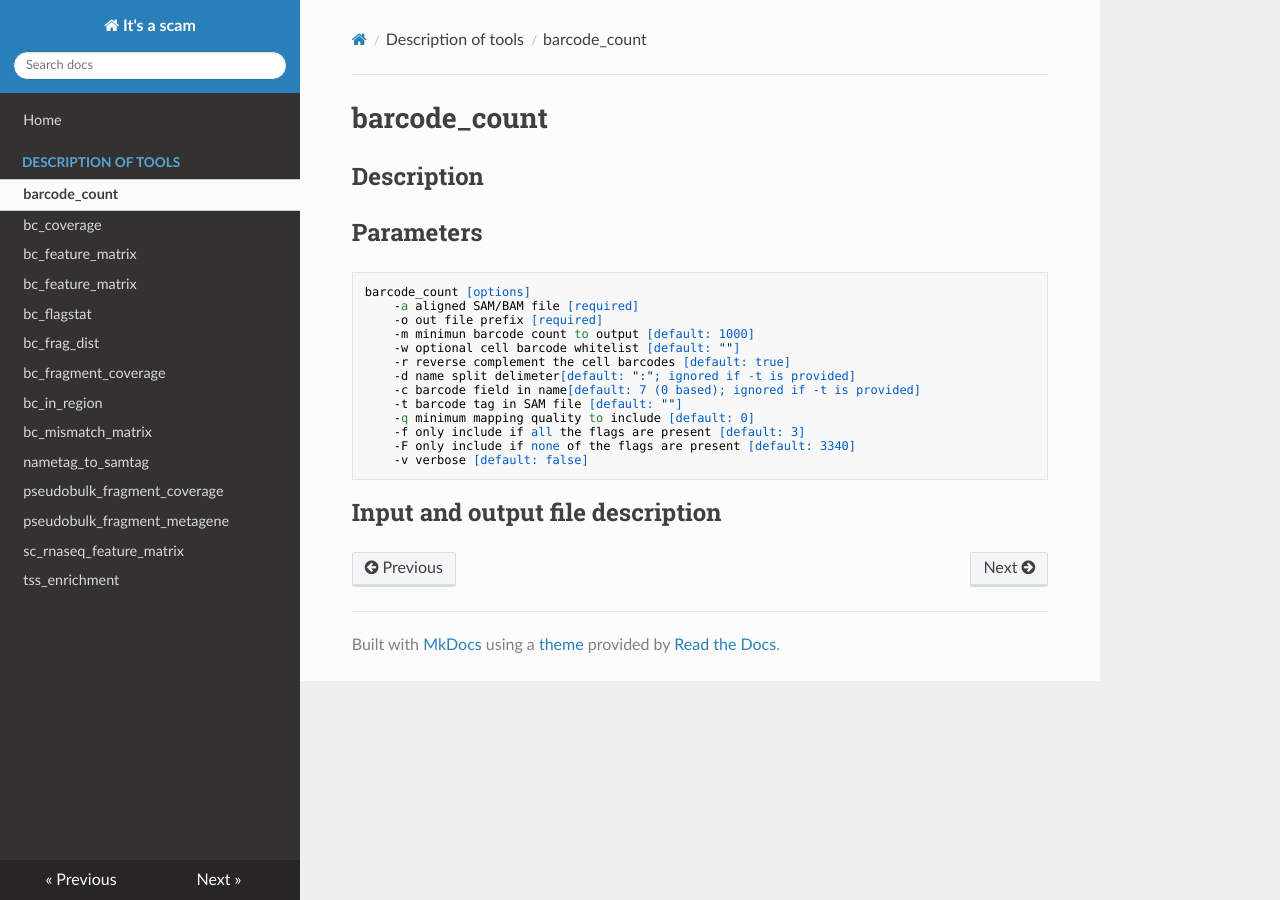
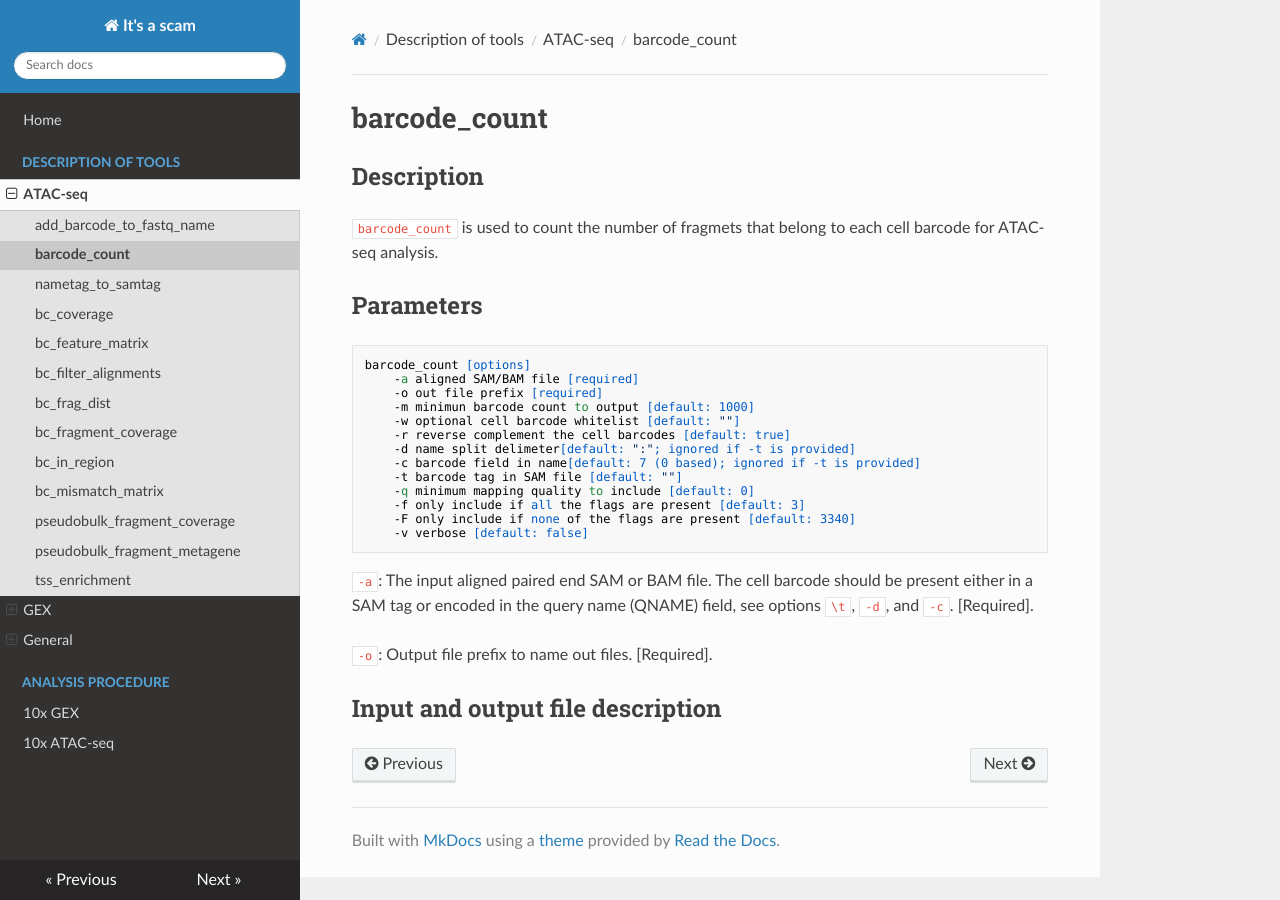
Before and after one commit to rishvanth-kp/its_a_scam, an MkDocs documentation site: the page built from doc/content/barcode_count.md, in a window 1280 px wide. Built offline with MkDocs 1.6.1, drawn with Linux system fonts in a browser that asks for light colours; nearby versions of some CDN libraries.

Commit message:
updated documentation

````diff
--- a/doc/content/barcode_count.md
+++ b/doc/content/barcode_count.md
@@ -2,6 +2,8 @@
 
 
 ## Description
+`barcode_count` is used to count the number of fragmets that belong to
+each cell barcode for ATAC-seq analysis.
 
 ## Parameters
 ```
@@ -20,4 +22,10 @@ barcode_count [options]
 	-v verbose [default: false]
 ```
 
+`-a`: The input aligned paired end SAM or BAM file. The cell barcode
+should be present either in a SAM tag or encoded in the query name
+(QNAME) field, see options `\t`, `-d`, and `-c`. [Required].
+
+`-o`: Output file prefix to name out files. [Required].
+
 ## Input and output file description
--- a/doc/mkdocs.yml
+++ b/doc/mkdocs.yml
@@ -5,20 +5,28 @@ docs_dir: content
 nav:
   - Home: index.md
   - Description of tools:
-    - barcode_count: barcode_count.md
-    - bc_coverage: bc_coverage.md
-    - bc_feature_matrix: bc_feature_matrix.md
-    - bc_filter_alignments: bc_feature_matrix.md
-    - bc_flagstat: bc_flagstat.md
-    - bc_frag_dist: bc_frag_dist.md
-    - bc_fragment_coverage: bc_fragment_coverage.md
-    - bc_in_region: bc_in_region.md
-    - bc_mismatch_matrix: bc_mismatch_matrix.md
-    - nametag_to_samtag: nametag_to_samtag.md
-    - pseudobulk_fragment_coverage: pseudobulk_fragment_coverage.md
-    - pseudobulk_fragment_metagene: pseudobulk_fragment_metagene.md
-    - sc_rnaseq_feature_matrix: sc_rnaseq_feature_matrix.md
-    - tss_enrichment: tss_enrichment.md
+    - ATAC-seq:
+      - add_barcode_to_fastq_name: add_barcode_to_fastq_name.md
+      - barcode_count: barcode_count.md
+      - nametag_to_samtag: nametag_to_samtag.md
+      - bc_coverage: bc_coverage.md
+      - bc_feature_matrix: bc_feature_matrix.md
+      - bc_filter_alignments: bc_filter_alignments.md
+      - bc_frag_dist: bc_frag_dist.md
+      - bc_fragment_coverage: bc_fragment_coverage.md
+      - bc_in_region: bc_in_region.md
+      - bc_mismatch_matrix: bc_mismatch_matrix.md
+      - pseudobulk_fragment_coverage: pseudobulk_fragment_coverage.md
+      - pseudobulk_fragment_metagene: pseudobulk_fragment_metagene.md
+      - tss_enrichment: tss_enrichment.md
+    - GEX:
+      - sc_rnaseq_feature_matrix: sc_rnaseq_feature_matrix.md
+    - General:
+      - bc_flagstat: bc_flagstat.md
+
+  - Analysis procedure:
+    - 10x GEX: 10x_gex.md
+    - 10x ATAC-seq: 10x_atac_seq.md
 
 theme:
   name: readthedocs
````
Also changed, not shown: doc/content/10x_atac_seq.md (added, +5 -0 lines), doc/content/10x_gex.md (added, +5 -0 lines), doc/content/add_barcode_to_fastq_name.md (added, +19 -0 lines).
